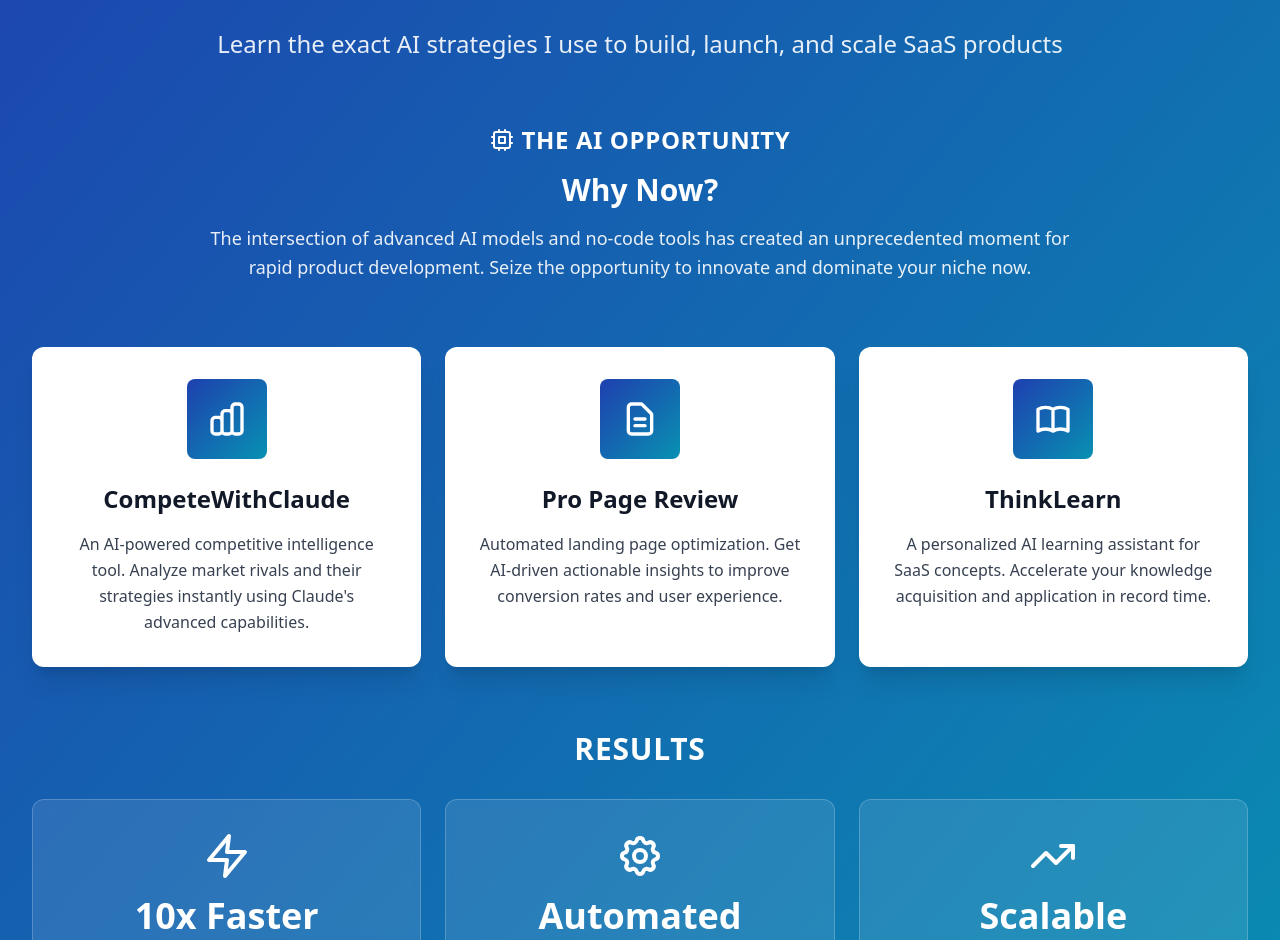
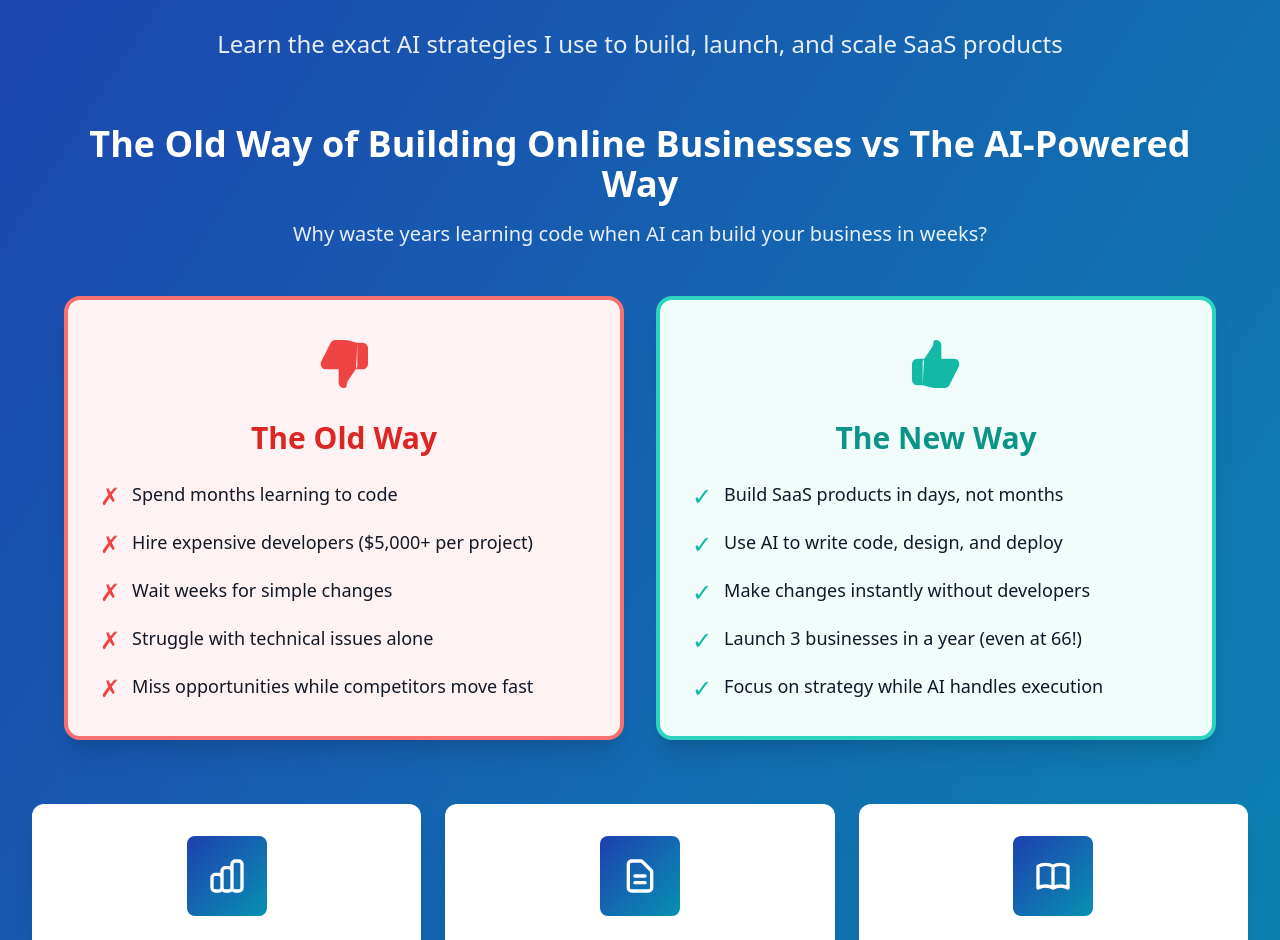
Before and after one commit to ianb66/ianb66.github.io, a React (Vite) app: page / in a window 1280 px wide. Shown: the part 288-1228 px from the top of the page. Built offline with nearby package versions, Linux system fonts and the light colour scheme.

Commit message:
Replace Why Now section with Old Way vs New Way comparison

```diff
--- a/src/components/HeroNew.tsx
+++ b/src/components/HeroNew.tsx
@@ -24,16 +24,82 @@ const HeroNew = () => {
           </p>
         </div>
 
-        {/* The AI Opportunity */}
-        <div className="text-center mb-16 max-w-4xl mx-auto">
-          <div className="inline-flex items-center gap-2 mb-4">
-            <Cpu className="w-6 h-6" />
-            <h2 className="text-2xl font-bold uppercase tracking-wide">The AI Opportunity</h2>
+        {/* Old Way vs New Way Comparison */}
+        <div className="mb-16 max-w-6xl mx-auto">
+          <div className="text-center mb-12">
+            <h2 className="text-3xl sm:text-4xl font-bold mb-4">
+              The Old Way of Building Online Businesses vs The AI-Powered Way
+            </h2>
+            <p className="text-xl text-white/90">
+              Why waste years learning code when AI can build your business in weeks?
+            </p>
           </div>
-          <h3 className="text-3xl font-bold mb-4">Why Now?</h3>
-          <p className="text-lg text-white/90 leading-relaxed">
-            The intersection of advanced AI models and no-code tools has created an unprecedented moment for rapid product development. Seize the opportunity to innovate and dominate your niche now.
-          </p>
+
+          <div className="grid md:grid-cols-2 gap-8">
+            {/* The Old Way */}
+            <div className="bg-red-50 border-4 border-red-400 rounded-2xl p-8 shadow-xl">
+              <div className="flex justify-center mb-6">
+                <svg className="w-16 h-16 text-red-500" fill="currentColor" viewBox="0 0 24 24">
+                  <path d="M10 14H5.236a2 2 0 01-1.789-2.894l3.5-7A2 2 0 018.736 3h4.018a2 2 0 01.485.06l3.76.94m-7 10v5a2 2 0 002 2h.096c.5 0 .905-.405.905-.904 0-.715.211-1.413.608-2.008L17 13V4m-7 10h2m5-10h2a2 2 0 012 2v6a2 2 0 01-2 2h-2.5" />
+                </svg>
+              </div>
+              <h3 className="text-3xl font-bold text-red-600 text-center mb-6">The Old Way</h3>
+              <ul className="space-y-4">
+                <li className="flex items-start gap-3">
+                  <span className="text-2xl text-red-500 flex-shrink-0">✗</span>
+                  <span className="text-gray-900 text-lg">Spend months learning to code</span>
+                </li>
+                <li className="flex items-start gap-3">
+                  <span className="text-2xl text-red-500 flex-shrink-0">✗</span>
+                  <span className="text-gray-900 text-lg">Hire expensive developers ($5,000+ per project)</span>
+                </li>
+                <li className="flex items-start gap-3">
+                  <span className="text-2xl text-red-500 flex-shrink-0">✗</span>
+                  <span className="text-gray-900 text-lg">Wait weeks for simple changes</span>
+                </li>
+                <li className="flex items-start gap-3">
+                  <span className="text-2xl text-red-500 flex-shrink-0">✗</span>
+                  <span className="text-gray-900 text-lg">Struggle with technical issues alone</span>
+                </li>
+                <li className="flex items-start gap-3">
+                  <span className="text-2xl text-red-500 flex-shrink-0">✗</span>
+                  <span className="text-gray-900 text-lg">Miss opportunities while competitors move fast</span>
+                </li>
+              </ul>
+            </div>
+
+            {/* The New Way */}
+            <div className="bg-teal-50 border-4 border-teal-400 rounded-2xl p-8 shadow-xl">
+              <div className="flex justify-center mb-6">
+                <svg className="w-16 h-16 text-teal-500" fill="currentColor" viewBox="0 0 24 24">
+                  <path d="M14 10h4.764a2 2 0 011.789 2.894l-3.5 7A2 2 0 0115.263 21h-4.017c-.163 0-.326-.02-.485-.06L7 20m7-10V5a2 2 0 00-2-2h-.095c-.5 0-.905.405-.905.905 0 .714-.211 1.412-.608 2.006L7 11v9m7-10h-2M7 20H5a2 2 0 01-2-2v-6a2 2 0 012-2h2.5" />
+                </svg>
+              </div>
+              <h3 className="text-3xl font-bold text-teal-600 text-center mb-6">The New Way</h3>
+              <ul className="space-y-4">
+                <li className="flex items-start gap-3">
+                  <span className="text-2xl text-teal-500 flex-shrink-0">✓</span>
+                  <span className="text-gray-900 text-lg">Build SaaS products in days, not months</span>
+                </li>
+                <li className="flex items-start gap-3">
+                  <span className="text-2xl text-teal-500 flex-shrink-0">✓</span>
+                  <span className="text-gray-900 text-lg">Use AI to write code, design, and deploy</span>
+                </li>
+                <li className="flex items-start gap-3">
+                  <span className="text-2xl text-teal-500 flex-shrink-0">✓</span>
+                  <span className="text-gray-900 text-lg">Make changes instantly without developers</span>
+                </li>
+                <li className="flex items-start gap-3">
+                  <span className="text-2xl text-teal-500 flex-shrink-0">✓</span>
+                  <span className="text-gray-900 text-lg">Launch 3 businesses in a year (even at 66!)</span>
+                </li>
+                <li className="flex items-start gap-3">
+                  <span className="text-2xl text-teal-500 flex-shrink-0">✓</span>
+                  <span className="text-gray-900 text-lg">Focus on strategy while AI handles execution</span>
+                </li>
+              </ul>
+            </div>
+          </div>
         </div>
 
         {/* Three Product Cards */}
```
